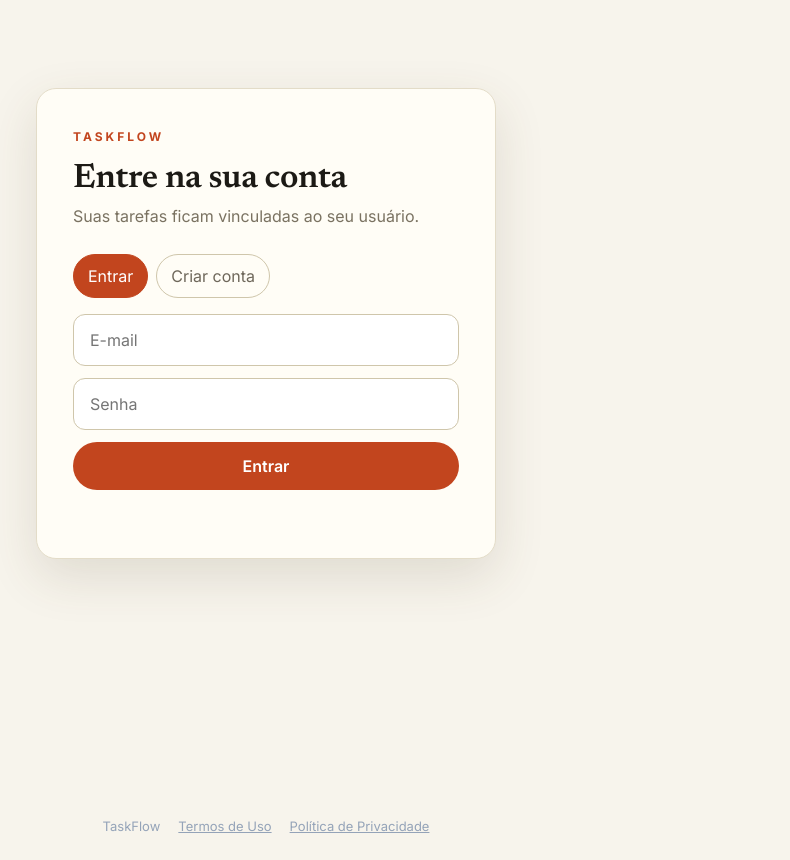
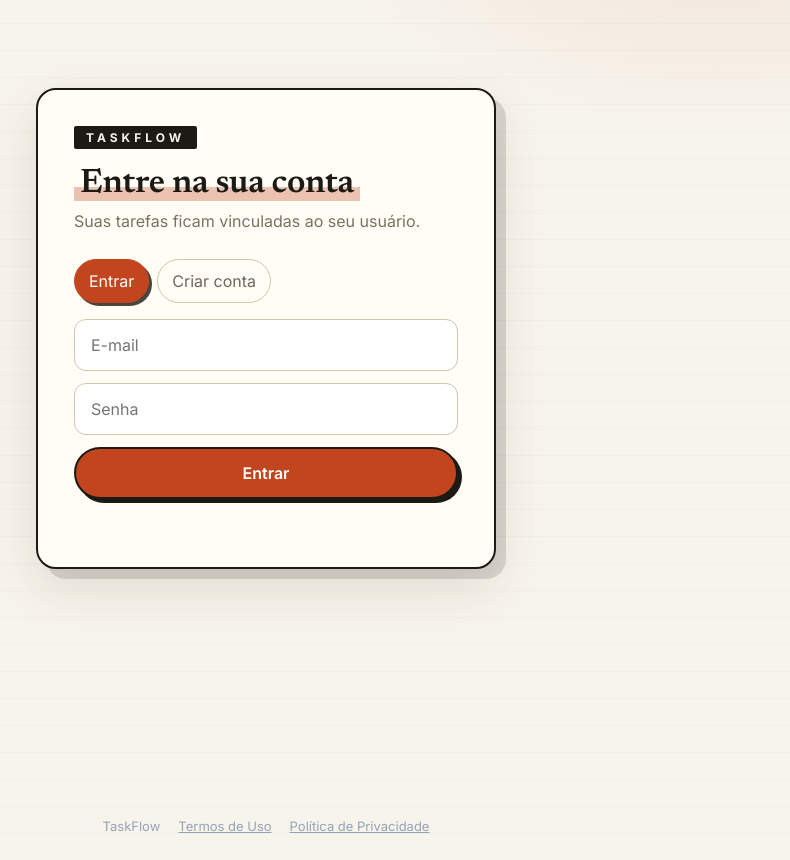
Before and after one commit to oenzoalmeida/taskflow, a plain HTML site: page index.html in a window 1280 px wide. Shown: the whole page, without its empty margins (374-1164 px from the left). Drawn offline with Linux system fonts and the light colour scheme; no server answers.

Commit message:
ui: Papel & Tinta edição de capa (textura de papel, marca-texto, sombra de impressão) - só CSS (#42)
Co-authored-by: oenzoalmeida <enzoalmeida.dev@gmail.com>

```diff
--- a/backend/public/style.css
+++ b/backend/public/style.css
@@ -169,3 +169,60 @@ body { background: #f7f4ec; color: #1c1a15; font-family: "Inter", sans-serif; }
   .task-item .edit-button, .task-item .delete-button { margin-left: 44px; }
   .task-item .delete-button { margin-left: 0; }
 }
+
+/* ==========================================================================
+   PASSADA VISÍVEL 2 (nov/2026) - Papel & Tinta, edição de capa
+   Textura de papel, kicker em chip de tinta, títulos com marca-texto
+   terracota, cards com borda de tinta e sombra deslocada de impressão.
+   Apenas CSS: nenhum id, texto ou regra alterada.
+   ========================================================================== */
+body {
+  background:
+    radial-gradient(40rem 22rem at 85% -10%, rgba(194, 69, 30, 0.10), transparent 60%),
+    repeating-linear-gradient(0deg, transparent 0 26px, rgba(28, 26, 21, 0.025) 26px 27px),
+    #f7f4ec;
+}
+.tag {
+  background: #1c1a15;
+  color: #f7f4ec !important;
+  padding: 4px 12px;
+  border-radius: 2px;
+  letter-spacing: 4px;
+}
+.auth-card h1, .topbar h1 {
+  display: inline-block;
+  background: linear-gradient(transparent 58%, rgba(194, 69, 30, 0.32) 58%);
+  padding: 0 6px;
+}
+.task-app, .auth-card {
+  border: 2px solid #1c1a15;
+  box-shadow: 10px 10px 0 rgba(28, 26, 21, 0.14), 0 18px 50px rgba(84, 72, 42, .14);
+}
+.auth-form button, .task-form button {
+  border: 2px solid #1c1a15;
+  box-shadow: 4px 4px 0 #1c1a15;
+  transition: transform .15s ease, box-shadow .15s ease, background .15s ease;
+}
+.auth-form button:hover, .task-form button:hover {
+  transform: translate(-1px, -1px);
+  box-shadow: 6px 6px 0 #1c1a15;
+}
+.auth-form button:active, .task-form button:active {
+  transform: translate(2px, 2px);
+  box-shadow: 1px 1px 0 #1c1a15;
+}
+.progress-box {
+  background: #c2451e;
+  border: 2px solid #1c1a15;
+  box-shadow: 5px 5px 0 rgba(28, 26, 21, 0.85);
+}
+.progress-box span { color: #fffdf6; }
+.progress-box small { color: #f4e3d8; }
+.filter.active { box-shadow: 3px 3px 0 rgba(28, 26, 21, 0.8); }
+.task-item { box-shadow: 3px 3px 0 rgba(28, 26, 21, 0.08); }
+.task-item:hover { box-shadow: 4px 4px 0 rgba(194, 69, 30, 0.35); }
+@media (prefers-reduced-motion: reduce) {
+  .auth-form button, .task-form button { transition: none; }
+  .auth-form button:hover, .task-form button:hover,
+  .auth-form button:active, .task-form button:active { transform: none; }
+}
--- a/style.css
+++ b/style.css
@@ -169,3 +169,60 @@ body { background: #f7f4ec; color: #1c1a15; font-family: "Inter", sans-serif; }
   .task-item .edit-button, .task-item .delete-button { margin-left: 44px; }
   .task-item .delete-button { margin-left: 0; }
 }
+
+/* ==========================================================================
+   PASSADA VISÍVEL 2 (nov/2026) - Papel & Tinta, edição de capa
+   Textura de papel, kicker em chip de tinta, títulos com marca-texto
+   terracota, cards com borda de tinta e sombra deslocada de impressão.
+   Apenas CSS: nenhum id, texto ou regra alterada.
+   ========================================================================== */
+body {
+  background:
+    radial-gradient(40rem 22rem at 85% -10%, rgba(194, 69, 30, 0.10), transparent 60%),
+    repeating-linear-gradient(0deg, transparent 0 26px, rgba(28, 26, 21, 0.025) 26px 27px),
+    #f7f4ec;
+}
+.tag {
+  background: #1c1a15;
+  color: #f7f4ec !important;
+  padding: 4px 12px;
+  border-radius: 2px;
+  letter-spacing: 4px;
+}
+.auth-card h1, .topbar h1 {
+  display: inline-block;
+  background: linear-gradient(transparent 58%, rgba(194, 69, 30, 0.32) 58%);
+  padding: 0 6px;
+}
+.task-app, .auth-card {
+  border: 2px solid #1c1a15;
+  box-shadow: 10px 10px 0 rgba(28, 26, 21, 0.14), 0 18px 50px rgba(84, 72, 42, .14);
+}
+.auth-form button, .task-form button {
+  border: 2px solid #1c1a15;
+  box-shadow: 4px 4px 0 #1c1a15;
+  transition: transform .15s ease, box-shadow .15s ease, background .15s ease;
+}
+.auth-form button:hover, .task-form button:hover {
+  transform: translate(-1px, -1px);
+  box-shadow: 6px 6px 0 #1c1a15;
+}
+.auth-form button:active, .task-form button:active {
+  transform: translate(2px, 2px);
+  box-shadow: 1px 1px 0 #1c1a15;
+}
+.progress-box {
+  background: #c2451e;
+  border: 2px solid #1c1a15;
+  box-shadow: 5px 5px 0 rgba(28, 26, 21, 0.85);
+}
+.progress-box span { color: #fffdf6; }
+.progress-box small { color: #f4e3d8; }
+.filter.active { box-shadow: 3px 3px 0 rgba(28, 26, 21, 0.8); }
+.task-item { box-shadow: 3px 3px 0 rgba(28, 26, 21, 0.08); }
+.task-item:hover { box-shadow: 4px 4px 0 rgba(194, 69, 30, 0.35); }
+@media (prefers-reduced-motion: reduce) {
+  .auth-form button, .task-form button { transition: none; }
+  .auth-form button:hover, .task-form button:hover,
+  .auth-form button:active, .task-form button:active { transform: none; }
+}
```
